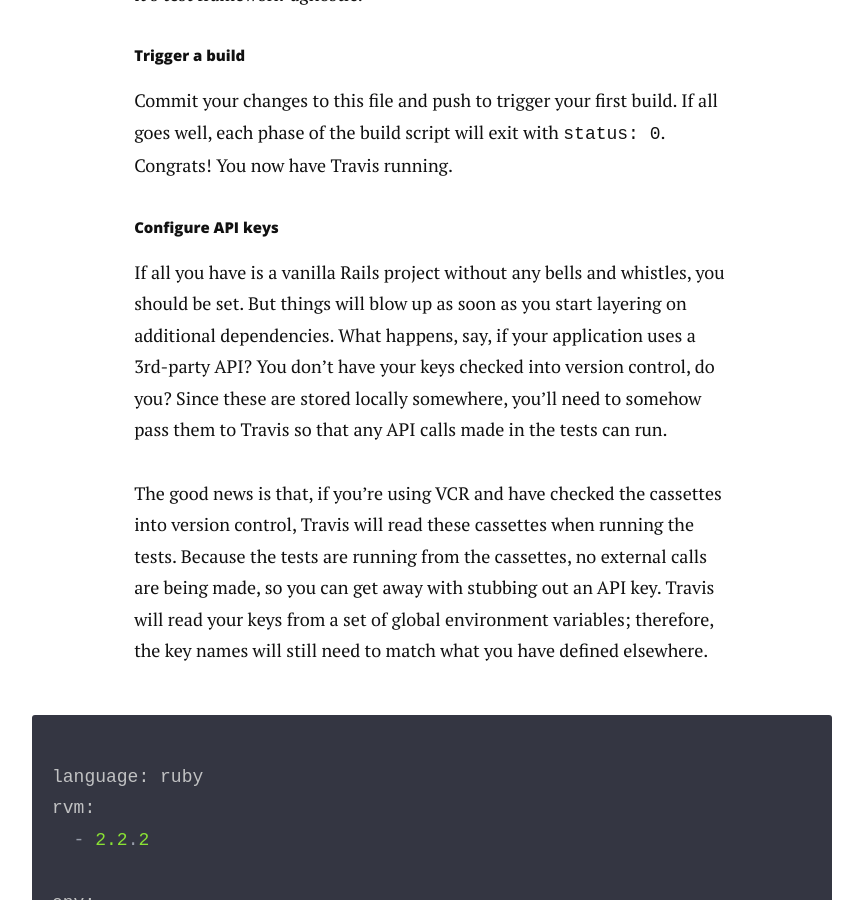
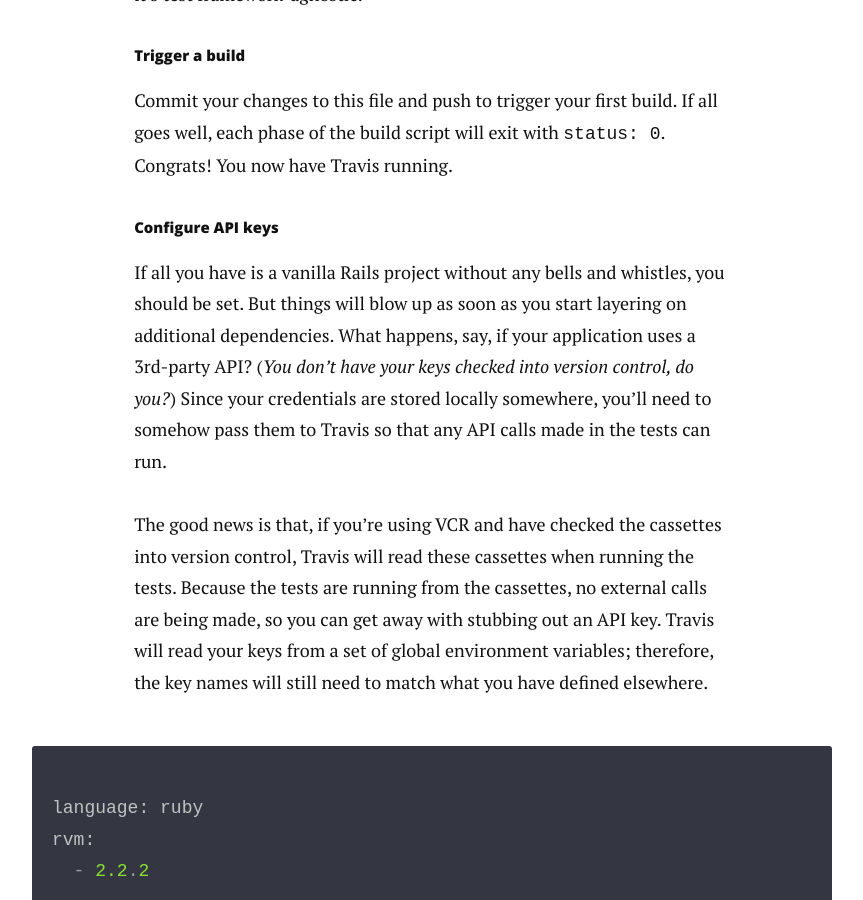
Before and after one commit to marlabrizel/marlabrizel.github.io, a Jekyll site: the page built from _posts/2015-10-04-setting-up-travis.markdown, in a window 1280 px wide and 900 px high, scrolled down 2992 px. Shown: the whole window, without its empty margins (208-1071 px from the left). Built offline with Jekyll 4.4.1, drawn with Linux system fonts in a browser that asks for light colours; nearby versions of some CDN libraries; Markdown is read by kramdown in place of the engine named in the settings.

Commit message:
edit formatting for api keys

```diff
--- a/_posts/2015-10-04-setting-up-travis.markdown
+++ b/_posts/2015-10-04-setting-up-travis.markdown
@@ -51,7 +51,7 @@ Commit your changes to this file and push to trigger your first build. If all go
 
 ##### Configure API keys
 
-If all you have is a vanilla Rails project without any bells and whistles, you should be set. But things will blow up as soon as you start layering on additional dependencies. What happens, say, if your application uses a 3rd-party API? You don't have your keys checked into version control, do you? Since these are stored locally somewhere, you'll need to somehow pass them to Travis so that any API calls made in the tests can run.
+If all you have is a vanilla Rails project without any bells and whistles, you should be set. But things will blow up as soon as you start layering on additional dependencies. What happens, say, if your application uses a 3rd-party API? (*You don't have your keys checked into version control, do you?*) Since your credentials are stored locally somewhere, you'll need to somehow pass them to Travis so that any API calls made in the tests can run.
 
 The good news is that, if you're using VCR and have checked the cassettes into version control, Travis will read these cassettes when running the tests. Because the tests are running from the cassettes, no external calls are being made, so you can get away with stubbing out an API key. Travis will read your keys from a set of global environment variables; therefore, the key names will still need to match what you have defined elsewhere.
 
```
